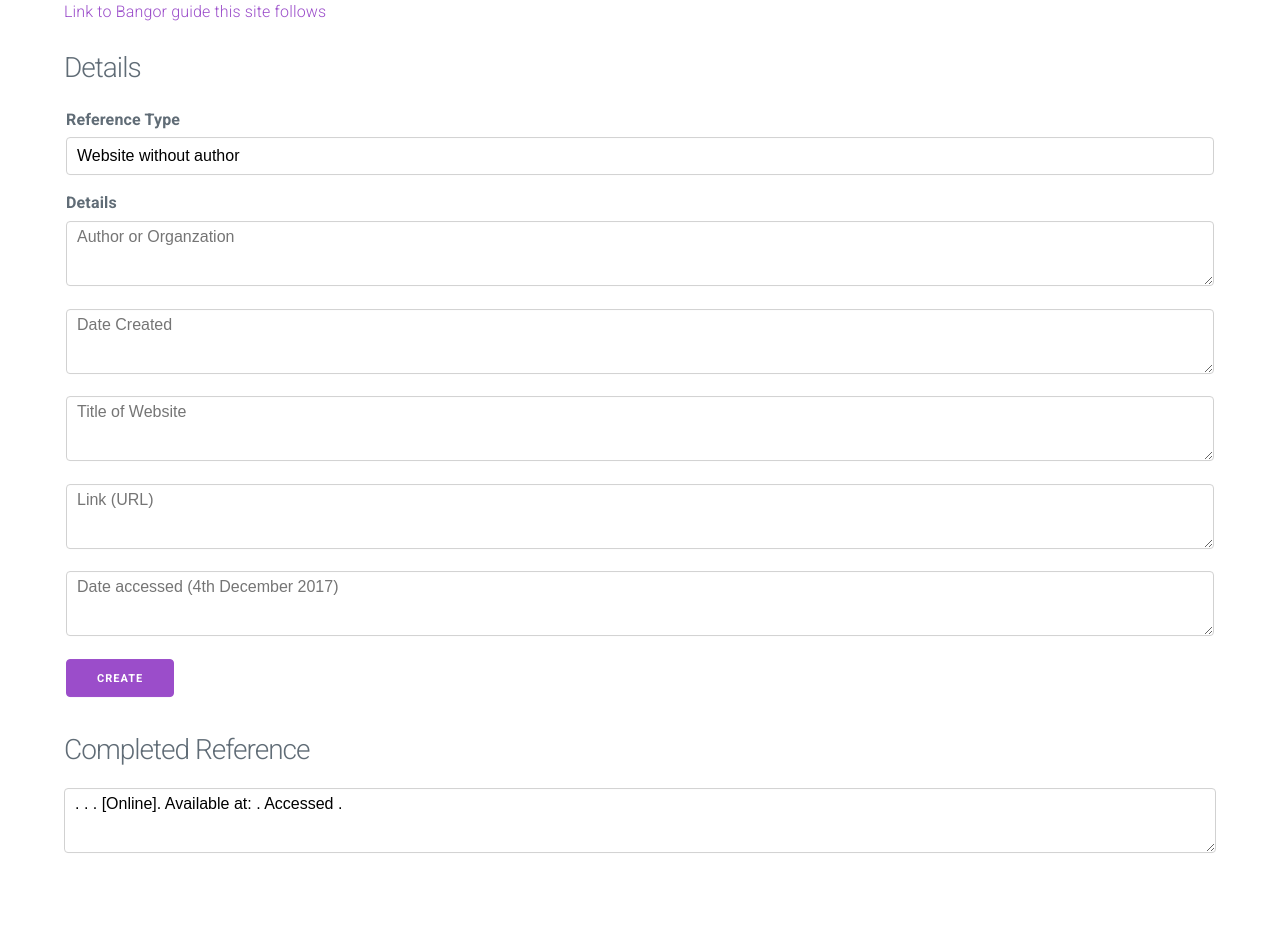
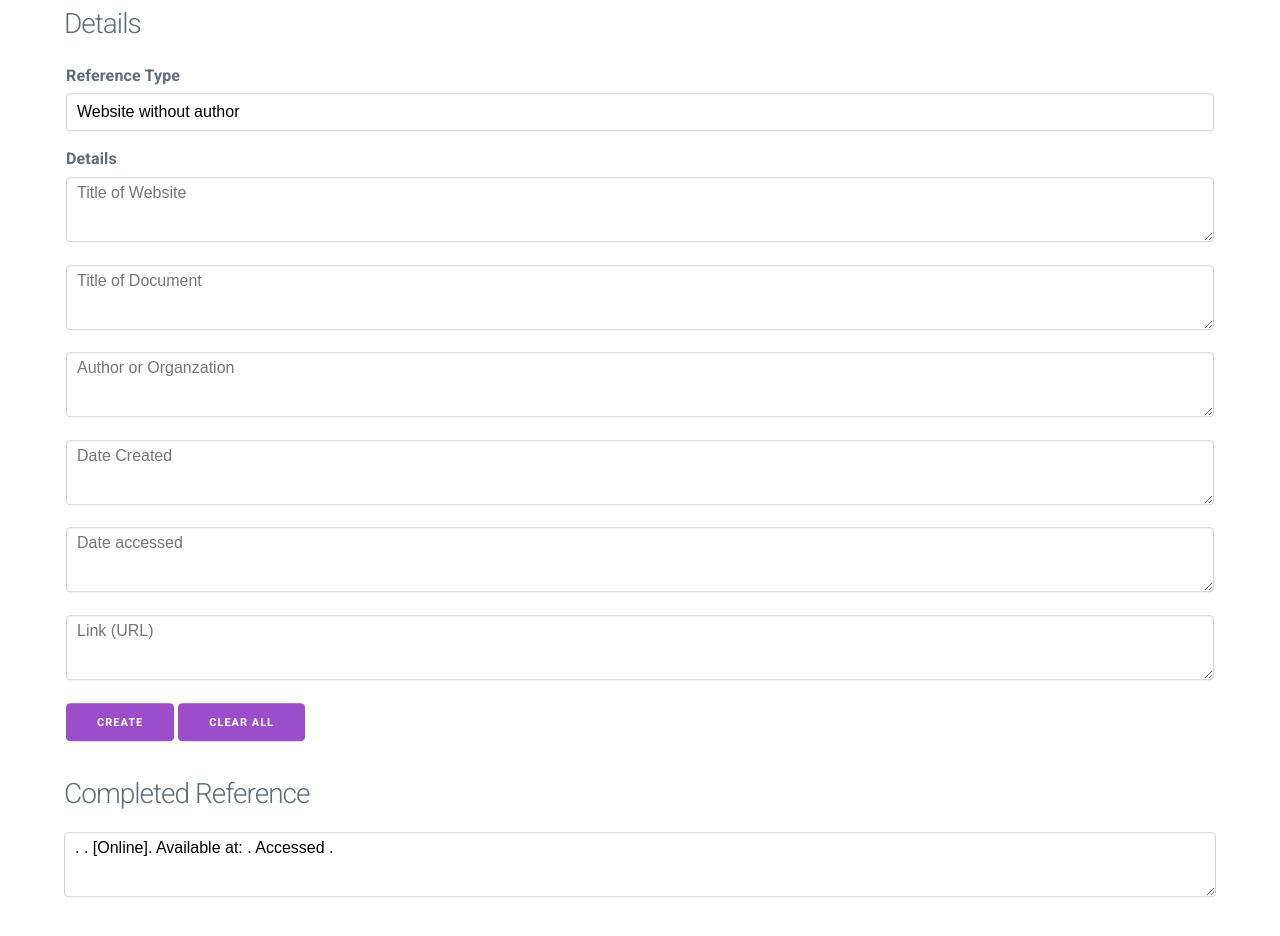
Before and after one commit to aidengilmartin/reference-tool, a plain HTML site: page index.html in a window 1280 px wide. Both pictures are taken after a click on the link "CREATE". Drawn offline with Linux system fonts and the light colour scheme.

Commit message:
Added multiple reference types

```diff
--- a/index.html
+++ b/index.html
@@ -26,23 +26,33 @@
 
 	<h3>Details</h3>
 
-	<form>
-	  <fieldset>
+	<form id="refForm">
+
+		<fieldset>
+
 		<label for="referenceType">Reference Type</label>
+
 		<select id="referenceType">
-			<option value="webAuthOrg">Website without author</option>
-			<option value="webAuthOrg">Websites with author or organisation</option>
-			<option value="webAuthOrg">Document on Website</option>
+			<option value="bhA">Website without author</option>
+			<option value="bhB">Websites with author or organisation</option>
+			<option value="bhC">Document on website</option>
 		</select>
+
 		<label>Details</label>
+
+		<textarea placeholder="Title of Website" id="titleOfSite"></textarea>
+		<textarea placeholder="Title of Document" id="titleOfDoc"></textarea>
 		<textarea placeholder="Author or Organzation" id="authorOrg"></textarea>
 		<textarea placeholder="Date Created" id="dateCreated"></textarea>
-		<textarea placeholder="Title of Website" id="titleOfSite"></textarea>
+		<textarea placeholder="Date accessed" id="dateAccessed"></textarea>
 		<textarea placeholder="Link (URL)" id="referenceURL"></textarea>
-		<textarea placeholder="Date accessed (4th December 2017)" id="dateAccessed"></textarea>
 
 		<a class="button" onclick="formSubmission();" type="button">Create</a>
-	  </fieldset>
+		<a class="button" onclick="formClear();" type="button">Clear All</a>
+
+
+	</fieldset>
+
 	</form>
 
 	<h3>Completed Reference</h3>
--- a/js/rt.js
+++ b/js/rt.js
@@ -1,31 +1,64 @@
-var authorOrg, dateCreated, titleOfSite, referenceURL, dateAccessed
+var authorOrg, dateCreated, dateAccessed, titleOfSite, titleOfDoc, referenceURL, finalReference;
+
 var sep = ". ";
-var online = "[Online]";
-var avAt = "Available at: ";
-var acc = "Accessed ";
-var dateCreated = "2017";
-var titleOfSite = "Google is adding Kotlin as an official programming language for Android development"
-var referenceURL = "https://www.theverge.com/2017/5/17/15654988/google-jet-brains-kotlin-programming-language-android-development-io-2017";
-var dateAccessed = "29th November 2017";
-
-var finalReference = "";
 
 function formSubmission() {
+
 	collectDetails();
-	frBangorHarvardB();
+
+	getReferenceType();
+
 	displayReference();
+}
+
+function getReferenceType() {
+	var selector = document.getElementById("referenceType");
+	var selectedRefType = selector[selector.selectedIndex].value;
+
+	if (selectedRefType == "bhA") {
+		frBangorHarvardA();
+		console.log(selectedRefType);
+	}
+	if (selectedRefType == "bhB") {
+		frBangorHarvardB();
+		console.log(selectedRefType);
+	}
+	if (selectedRefType == "bhC") {
+		frBangorHarvardC();
+		console.log(selectedRefType);
+	}
 }
 
 function collectDetails() {
 	authorOrg = document.getElementById("authorOrg").value;
 	dateCreated = document.getElementById("dateCreated").value;
+	dateAccessed = document.getElementById("dateAccessed").value;
 	titleOfSite = document.getElementById("titleOfSite").value;
+	titleOfDoc = document.getElementById("titleOfDoc").value;
 	referenceURL = document.getElementById("referenceURL").value;
-	dateAccessed = document.getElementById("dateAccessed").value;
+}
+
+function formClear() {
+
+	if (confirm("Are you sure?") == true) {
+		document.getElementById("refForm").reset();
+		document.getElementById("formattedReference").innerText = "";
+	} else {
+		// Do nothing
+	}
+
+}
+
+function frBangorHarvardA() {
+	finalReference = titleOfSite + sep + dateCreated + ". [Online]. " + "Available at: " + referenceURL + ". Accessed " + dateAccessed + ".";
 }
 
 function frBangorHarvardB() {
-	finalReference = authorOrg + sep + dateCreated + sep + titleOfSite + sep + online + sep + avAt + referenceURL + sep + acc + dateAccessed + ".";
+	finalReference = authorOrg + sep + dateCreated + sep + titleOfSite + ". [Online]. " + "Available at: " + referenceURL + ". Accessed " + dateAccessed + ".";
+}
+
+function frBangorHarvardC() {
+	finalReference = authorOrg + sep + dateCreated + sep + titleOfDoc +sep + titleOfSite + ". [Online]. " + "Available at: " + referenceURL + ". Accessed " + dateAccessed + ".";
 }
 
 function displayReference() {
```
